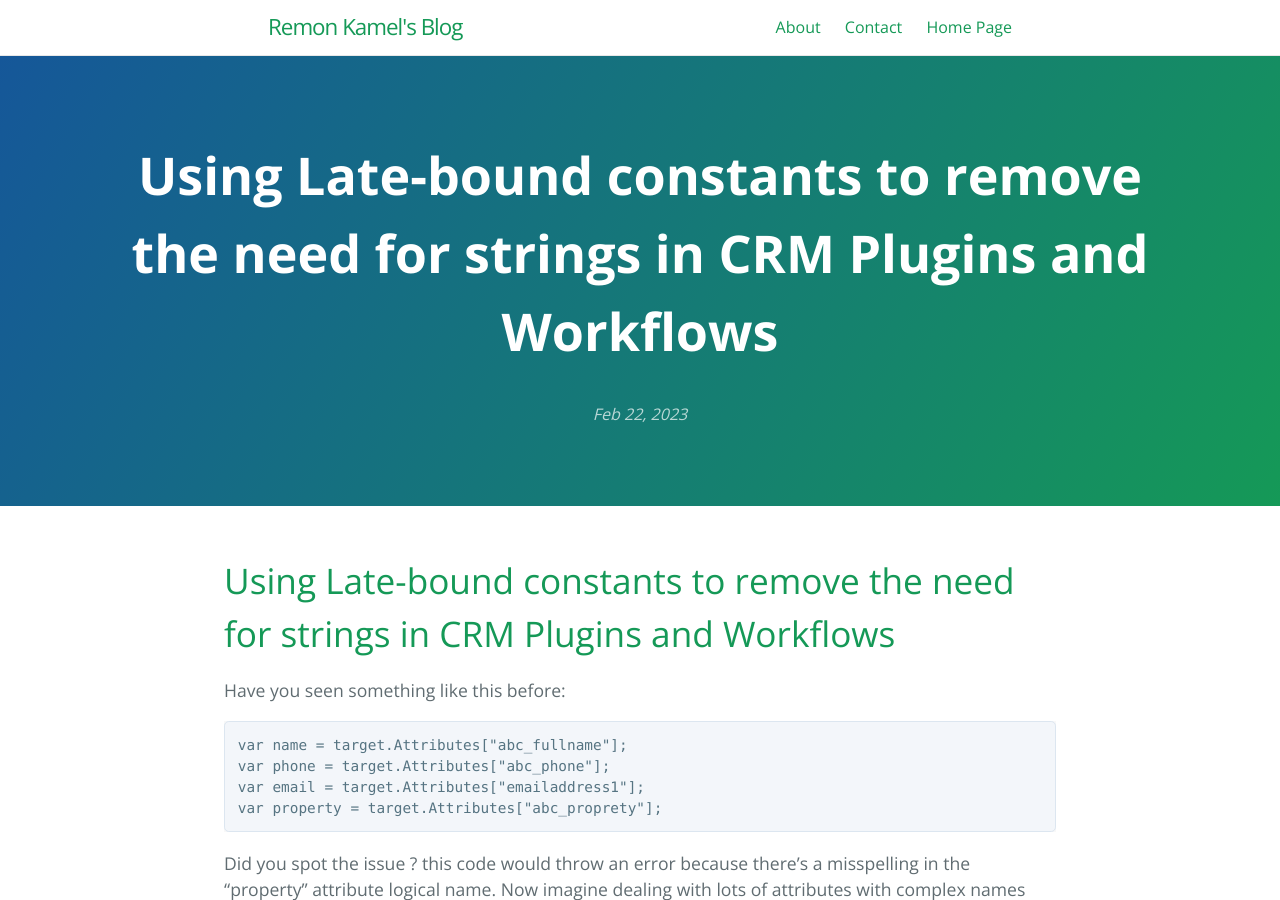
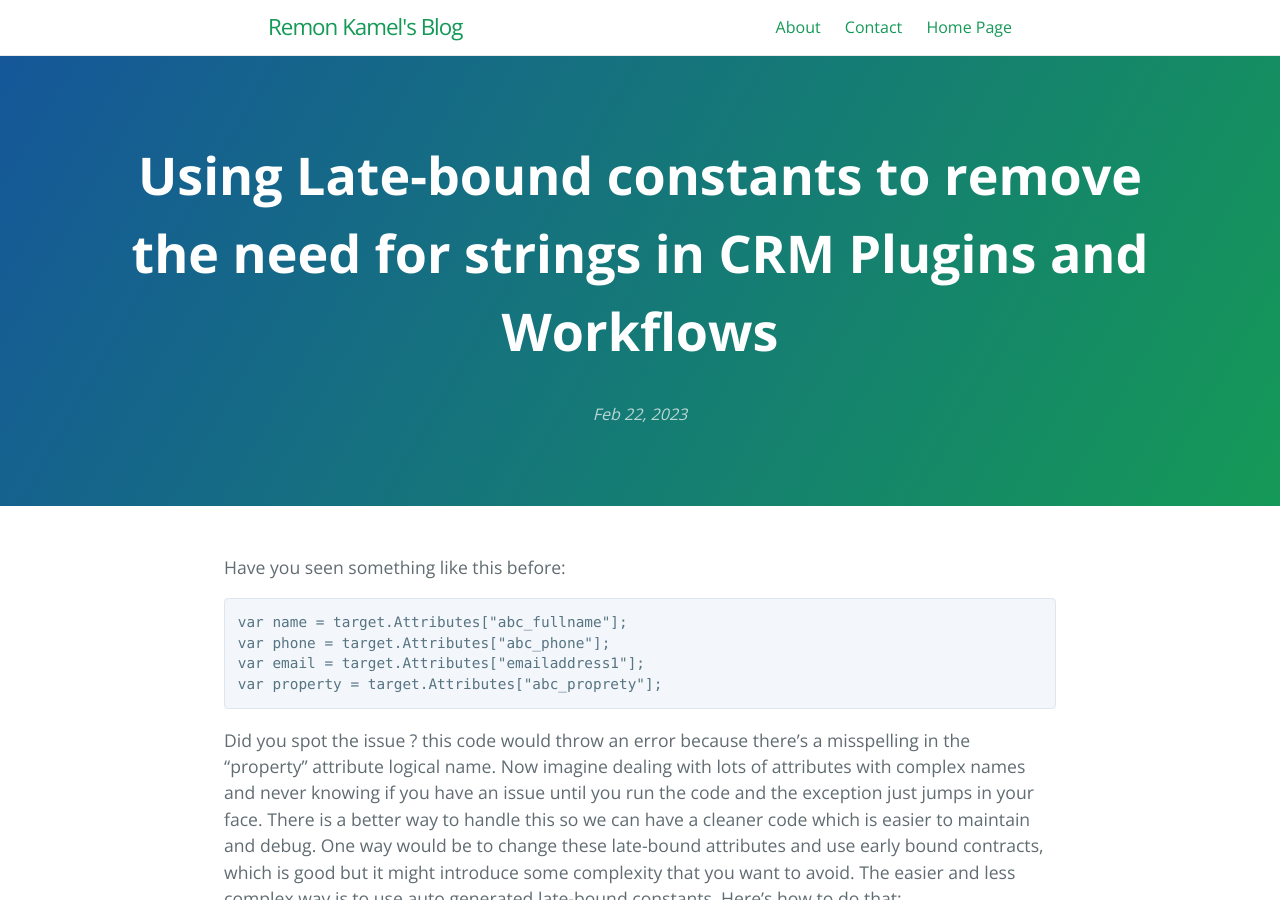
Before and after one commit to harryremon/blog, a Jekyll site: the page built from _posts/2023-02-22-using-late-bound-constants-to-remove-the-need-for-strings-in-crm-plugins-and-workflows.md, in a window 1280 px wide and 900 px high. Built offline with Jekyll 4.4.1, drawn with Linux system fonts in a browser that asks for light colours.

Commit message:
Update 2023-02-22-using-late-bound-constants-to-remove-the-need-for-strings-in-crm-plugins-and-workflows.md

```diff
--- a/_posts/2023-02-22-using-late-bound-constants-to-remove-the-need-for-strings-in-crm-plugins-and-workflows.md
+++ b/_posts/2023-02-22-using-late-bound-constants-to-remove-the-need-for-strings-in-crm-plugins-and-workflows.md
@@ -4,8 +4,6 @@ title:  "Using Late-bound constants to remove the need for strings in CRM Plugin
 date:   2023-02-22 11:00:00 +0000
 categories: crm dynamics update
 ---
-
-# Using Late-bound constants to remove the need for strings in CRM Plugins and Workflows
 
 Have you seen something like this before:
 
```
